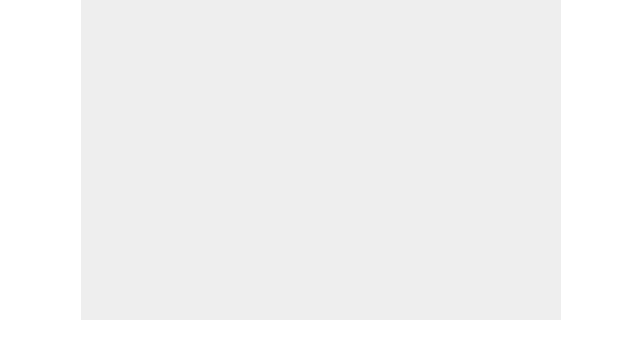
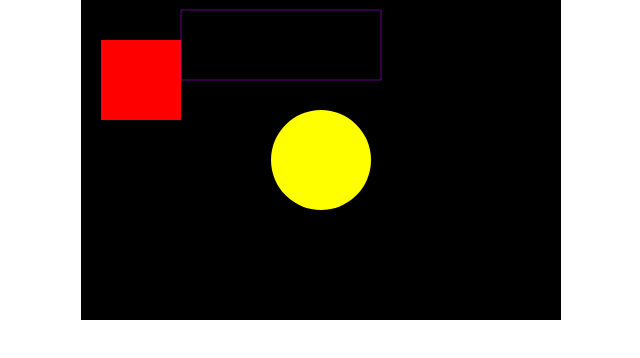
Before and after one commit to lauralee01/js_game, a plain HTML site: page index.html in a window 1280 px wide. Shown: the whole page, without its empty margins (319-959 px from the left). Drawn offline with Linux system fonts and the light colour scheme.

Commit message:
add canvas functionality with index.js

```diff
--- a/index.html
+++ b/index.html
@@ -6,5 +6,6 @@
 </head>
 <body>
 	<canvas id="myCanvas" width="480" height="320"></canvas>
+	<script type="text/javascript" src="index.js"></script>
 </body>
 </html>
--- /dev/null
+++ b/index.js
@@ -0,0 +1,20 @@
+var canvas = document.getElementById("myCanvas");
+var ctx = canvas.getContext("2d");
+
+ctx.beginPath();
+ctx.rect(20, 40, 80, 80);
+ctx.fillStyle = "#FF0000";
+ctx.fill();
+ctx.closePath();
+
+ctx.beginPath();
+ctx.arc(240, 160, 50, 0, Math.PI*2, false);
+ctx.fillStyle = "yellow";
+ctx.fill();
+ctx.closePath();
+
+ctx.beginPath();
+ctx.rect(100, 10, 200, 70);
+ctx.strokeStyle = "rgba(200, 0, 255, 0.5)";
+ctx.stroke();
+ctx.closePath();
--- a/style.css
+++ b/style.css
@@ -3,7 +3,7 @@
 	margin: 0;
 }
 canvas {
-	background: #eee;
+	background: #000;
 	display: block;
 	margin: 0 auto;
 }
```
